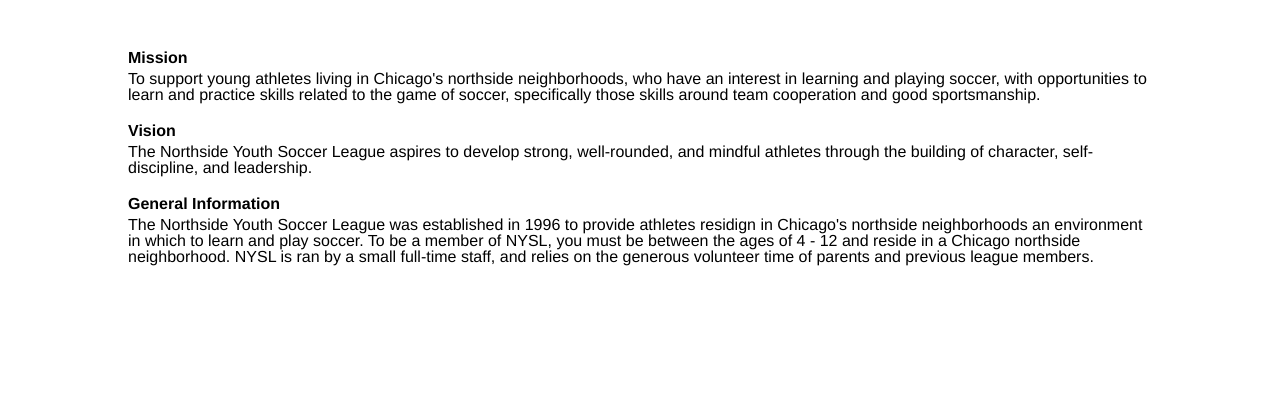
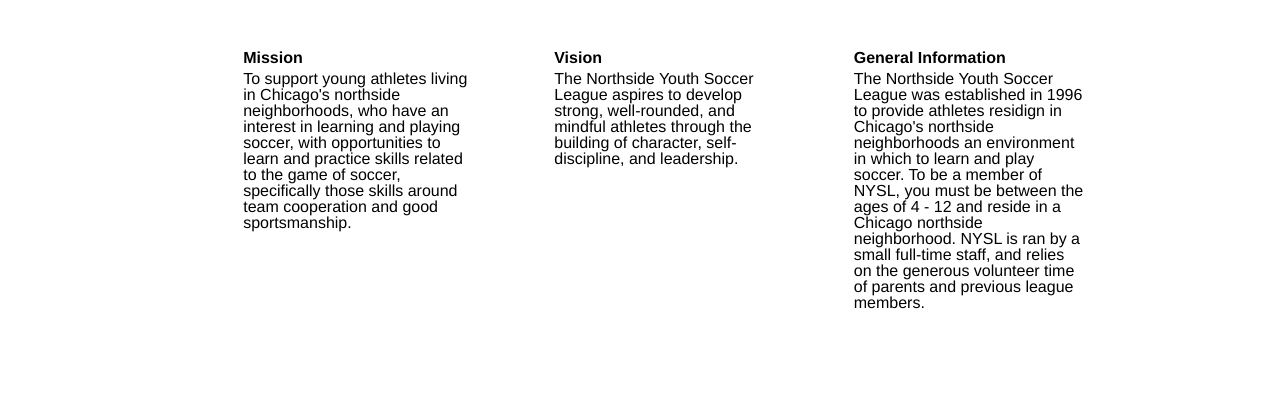
Before and after one commit to IvanAyala/NYSL2, a plain HTML site: page about.html in a window 1280 px wide. Shown: the part 400-800 px from the top of the page. Drawn offline with Linux system fonts and the light colour scheme.

Commit message:
Update 1 & 3 designs

```diff
--- a/about.html
+++ b/about.html
@@ -28,18 +28,18 @@
 
     <section class="SectionAbout">
 
+      <div class="Mission">
       <h2>Mission</h2>
-      <div class="aboutphara">
   		<p>To support young athletes living in Chicago's northside neighborhoods, who have an interest in learning and playing soccer, with opportunities to learn and practice skills related to the game of soccer, specifically those skills around team cooperation and good sportsmanship.</p>
       </div>
 
+      <div class="Vision">
       <h2>Vision</h2>
-      <div class="aboutphara">
-  		<p>The Northside Youth Soccer League aspires to develop strong, well-rounded, and mindful athletes through the building of character, self-discipline, and leadership. </p>
+      <p>The Northside Youth Soccer League aspires to develop strong, well-rounded, and mindful athletes through the building of character, self-discipline, and leadership. </p>
       </div>
 
+      <div class="GeneInfo">
       <h2>General Information</h2>
-  		<div class="aboutphara">
   		<p>The Northside Youth Soccer League was established in 1996 to provide athletes residign in Chicago's northside neighborhoods an environment in which to learn and play soccer. To be a member of NYSL, you must be between the ages of 4 - 12 and reside in a Chicago northside neighborhood. NYSL is ran by a small full-time staff, and relies on the generous volunteer time of parents and previous league members.</p></div>
 
   	</section>
--- a/styles/nysl_1.css
+++ b/styles/nysl_1.css
@@ -144,7 +144,7 @@
   margin-bottom: 5px;
 }
 
-.aboutphara {
+.SectionAbout p {
   margin-bottom: 20px;
 }
 
--- a/styles/nysl_3.css
+++ b/styles/nysl_3.css
@@ -92,6 +92,7 @@
 }
 
 a {
+  color: white;
   margin-left: 20px;
   text-decoration: none;
 }
@@ -140,20 +141,25 @@
   font-family: helvetica;
   margin-left: 10%;
   margin-bottom: 20px;
-  width: 80%;
+  position: relative;
 }
 
 .SectionAbout h2 {
   font-weight: bold;
   margin-bottom: 5px;
+  margin-top: 0;
+  padding-top: 0;
 }
 
 .SectionAbout p {
   margin-bottom: 20px;
 }
 
+
+
 #emaillink {
   margin: 0;
+  color: grey;
 }
 
 .ContactP {
@@ -161,3 +167,21 @@
   text-align: center;
   margin-bottom: 10px;
 }
+
+.Mission, .Vision, .GeneInfo {
+  display: inline-block;
+  width: 20%;
+  position: absolute;
+}
+
+.Mission {
+  left: 10%;
+}
+
+.Vision {
+  left: 37%;
+}
+
+.GeneInfo {
+  left: 63%;
+}
```
